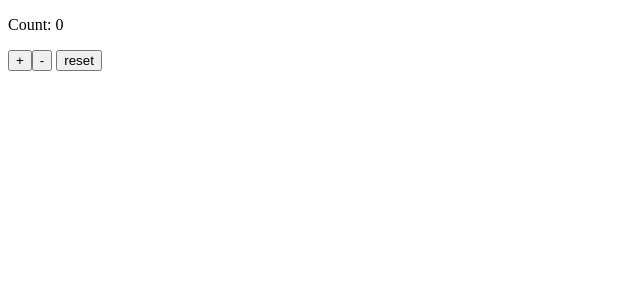
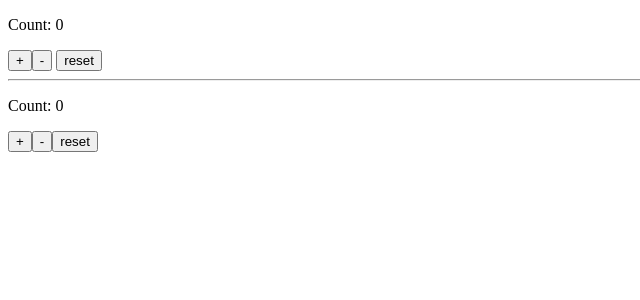
Before and after one commit to Sergei29/frontend-masters-state-management, a React (Create React App) app: page / in a window 1280 px wide. Shown: the top 300 px of the page, without its empty margins (0-640 px from the left). Built offline with nearby package versions, Linux system fonts and the light colour scheme.

Commit message:
functional component state

```diff
--- a/src/App.tsx
+++ b/src/App.tsx
@@ -1,11 +1,14 @@
 import React from "react";
 //components:
 import CounterClassComponent from "./components/CounterClassComponent";
+import CounterFuncComponent from "./components/CounterFuncComponent";
 
 function App() {
   return (
     <div className="App">
       <CounterClassComponent max={15} step={5} />
+      <hr />
+      <CounterFuncComponent max={15} step={5} />
     </div>
   );
 }
--- /dev/null
+++ b/src/components/CounterFuncComponent/CounterFuncComponent.tsx
@@ -0,0 +1,42 @@
+import React, { useState, useEffect } from "react";
+
+const getStateFromLocalStorage = () => {
+  let state = localStorage.getItem("count");
+  if (!state) return 0;
+  return +state;
+};
+
+type Props = {
+  max: number;
+  step: number;
+};
+
+const CounterFuncComponent: React.FC<Props> = ({ max, step }) => {
+  const [count, setCount] = useState<number>(getStateFromLocalStorage());
+
+  const increment = () =>
+    setCount((prevCount) => (prevCount >= max ? prevCount : prevCount + step));
+  const decrement = () =>
+    setCount((prevCount) => (prevCount === 0 ? prevCount : prevCount - step));
+  const reset = () => setCount(() => 0);
+
+  const updateDocTitle = () => {
+    document.title = `Count: ${count}`;
+    localStorage.setItem("count", count.toString());
+  };
+
+  useEffect(updateDocTitle, [count]);
+
+  return (
+    <div>
+      <p>Count: {count}</p>
+      <div>
+        <button onClick={increment}>+</button>
+        <button onClick={decrement}>-</button>
+        <button onClick={reset}>reset</button>
+      </div>
+    </div>
+  );
+};
+
+export default CounterFuncComponent;
--- /dev/null
+++ b/src/components/CounterFuncComponent/index.ts
@@ -0,0 +1 @@
+export { default } from "./CounterFuncComponent";
```
Also changed, not shown: 1 other file (tests, documents, lock files or other folders).
